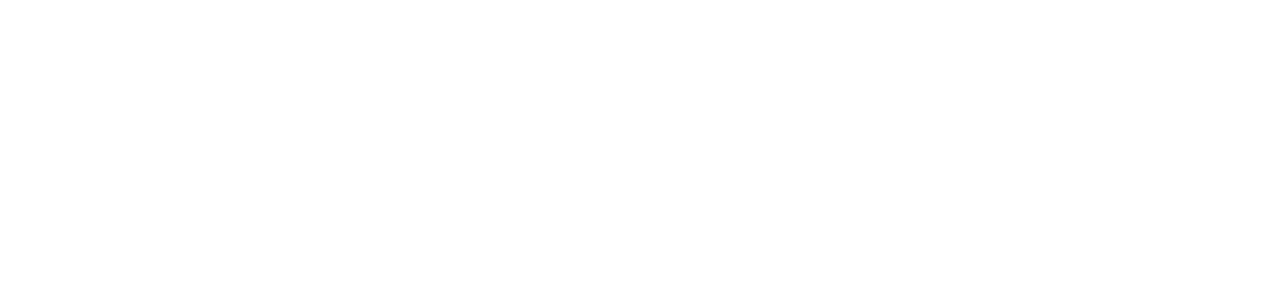
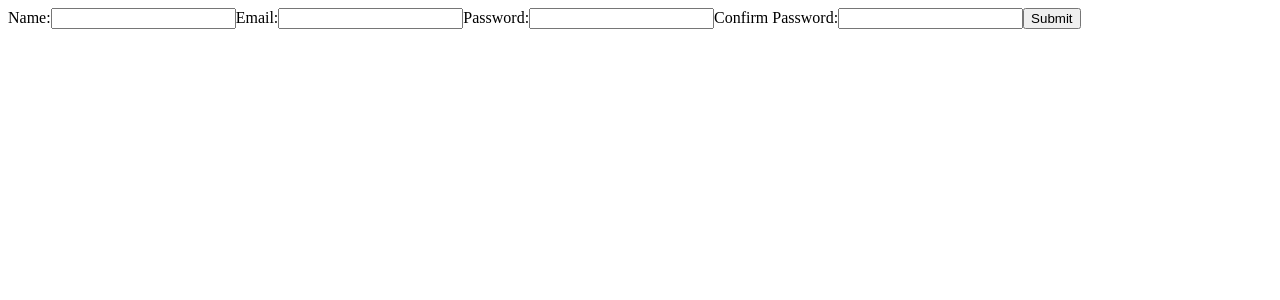
Before and after one commit to tkoriginal/pixel, a React (Create React App) app in the folder frontend/: page /registration in a window 1280 px wide. Shown: the top 300 px of the page. Built offline with nearby package versions, Linux system fonts and the light colour scheme.

Commit message:
Basic user registration works.

```diff
--- a/frontend/src/App.js
+++ b/frontend/src/App.js
@@ -2,8 +2,10 @@ import React, { Component } from 'react';
 import { Route, Switch } from 'react-router-dom';
 import Home from './pages/Home';
 import Login from './pages/Login';
+import Registration from './pages/Registration';
 import ChooseRobot from './components/_ChooseRobot';
 import Combat from './components/_Combat';
+
 class App extends Component {
   state = {
     id: undefined,
@@ -45,6 +47,14 @@ class App extends Component {
               />
             )}
           />
+          <Route
+            exact path='/registration'
+            render={(routeProps) => (
+              <Registration {...routeProps}
+                successfulLogin={this.successfulLogin}
+              />
+            )}
+          />
           <Route exact path='/choose-robot'
             render={(routeProps) => (
               <ChooseRobot {...routeProps}
--- /dev/null
+++ b/frontend/src/pages/Registration.js
@@ -0,0 +1,99 @@
+import React, { Component } from 'react';
+import { Redirect } from 'react-router-dom';
+
+class Registration extends Component {
+  constructor(props) {
+    super(props);
+    this.state = {
+      name: '',
+      email: '',
+      password: '',
+      confirmPassword: '',
+      userRegistered: false,
+      loggedIn: false
+    };
+
+    this.handleChangeName = this.handleChangeName.bind(this);
+    this.handleChangeEmail = this.handleChangeEmail.bind(this);
+    this.handleChangePassword = this.handleChangePassword.bind(this);
+    this.handleChangeConfirmPassword = this.handleChangeConfirmPassword.bind(this);
+    this.handleSubmit = this.handleSubmit.bind(this);
+    this.checkConfirmedPassword = this.checkConfirmedPassword.bind(this);
+  }
+
+  handleChangeName(event) {
+    this.setState({name: event.target.value});
+  }
+  handleChangeEmail(event) {
+    this.setState({email: event.target.value});
+  }
+  handleChangePassword(event) {
+    this.setState({password: event.target.value});
+  }
+  handleChangeConfirmPassword(event) {
+    this.setState({confirmPassword: event.target.value});
+  }
+
+  checkConfirmedPassword() {
+    if (this.state.password === this.state.confirmPassword) {
+      return true
+    } else {
+      return false
+    }
+  }
+
+  handleSubmit(event) {
+    event.preventDefault();
+
+    if (this.checkConfirmedPassword()) {
+
+      const body = JSON.stringify(this.state)
+      fetch('/registration', {
+        method: 'post',
+        headers: {'Content-Type':'application/json'},
+        body: body
+       })
+       .then(res => {
+         console.log(res)
+         if (res.status ===  200){
+           this.setState({userRegistered: true})
+         }
+       })
+       .catch(res => {
+         console.log("error", res)
+       });
+
+    } else {
+      window.alert("Password and Confirm Password do not match. Please confirm your password.");
+    }
+
+  }
+
+  render() {
+    // if (this.state.loggedIn) {
+    //   return (<Redirect to="/" />)
+    // }
+
+    if (this.state.userRegistered) {
+      return (<Redirect to="/login" />)
+    }
+
+    return (
+      <form onSubmit={this.handleSubmit}>
+        <label>
+          Name:
+          <input type="text" value={this.state.name} onChange={this.handleChangeName} />
+          Email:
+          <input type="text" value={this.state.email} onChange={this.handleChangeEmail} />
+          Password:
+          <input type="password" value={this.state.password} onChange={this.handleChangePassword} />
+          Confirm Password:
+          <input type="password" value={this.state.confirmPassword} onChange={this.handleChangeConfirmPassword} />
+        </label>
+        <input type="submit" value="Submit" />
+      </form>
+    );
+  }
+}
+
+export default Registration;
```
Also changed, not shown: 1 other file (tests, documents, lock files or other folders).
